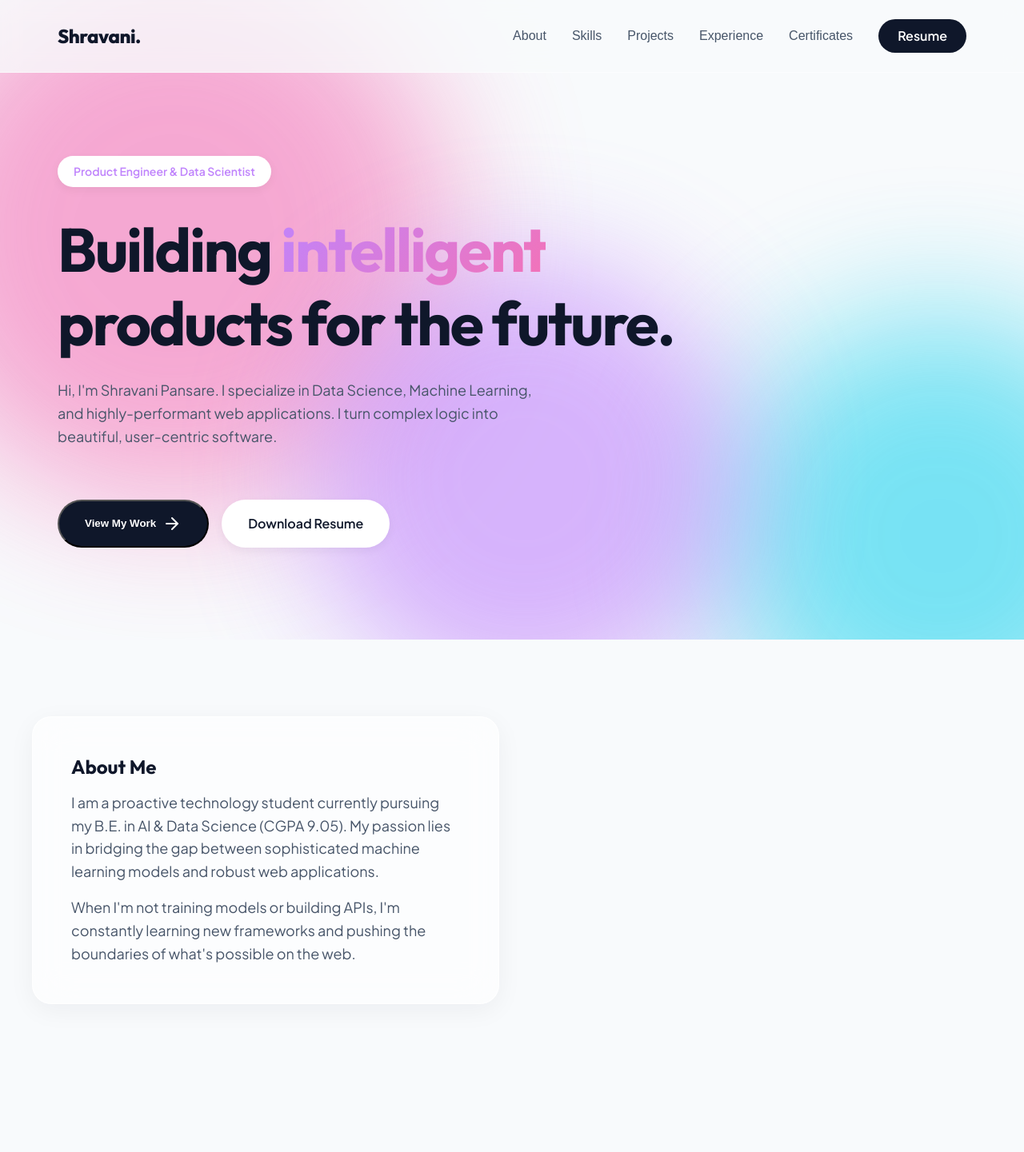
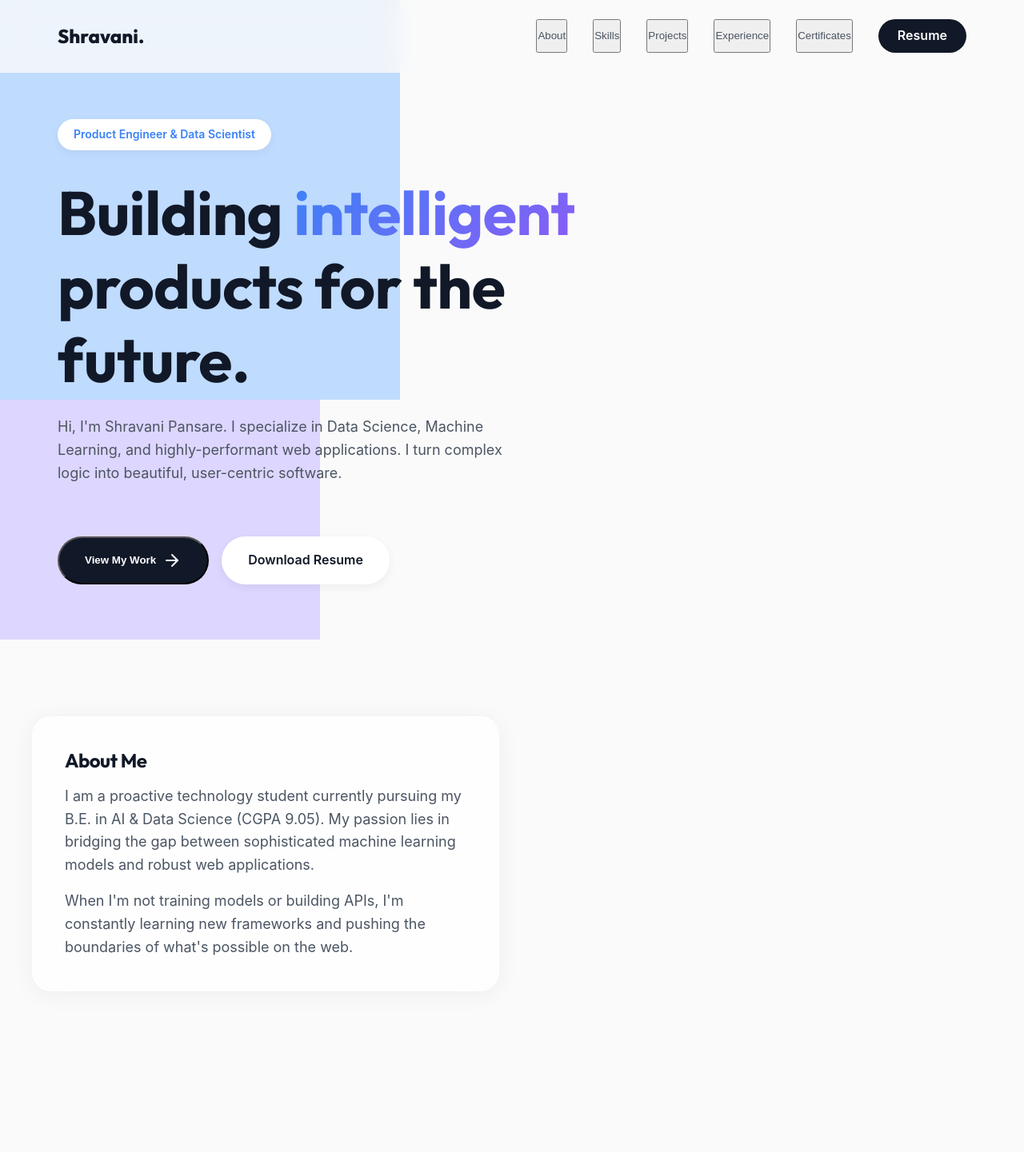
Before and after one commit to shravipansare/portfolio, a React (Vite) app: page / in a window 1280 px wide. Shown: the top 1441 px of the page at 80% size. Built offline with nearby package versions, Linux system fonts and the light colour scheme.

Commit message:
style: polish glassmorphism with premium typography and animations

```diff
--- a/src/index.css
+++ b/src/index.css
@@ -5,108 +5,74 @@
   --bg-color: #f8fafc;
 
   /* Deep Slate Text (No harsh black) */
-  --text-primary: #0f172a;
-  --text-secondary: #475569;
-  --text-muted: #94a3b8;
-
-  /* Vibrant Pastel Accents */
-  --accent-pink: #f472b6;
-  --accent-purple: #c084fc;
-  --accent-cyan: #22d3ee;
-
-  /* Glassmorphism Variables */
-  --glass-bg: rgba(255, 255, 255, 0.6);
-  --glass-border: rgba(255, 255, 255, 0.8);
-  --glass-shadow: 0 8px 32px rgba(15, 23, 42, 0.05);
+  --bg-color: #fafafa;
+  --glass-bg: rgba(255, 255, 255, 0.7);
+  --glass-border: rgba(255, 255, 255, 0.4);
+  --glass-highlight: rgba(255, 255, 255, 0.9);
+  --text-primary: #111827;
+  --text-secondary: #4b5563;
+  --accent-color: #3b82f6;
+  --accent-hover: #2563eb;
 }
 
 * {
-  box-sizing: border-box;
   margin: 0;
   padding: 0;
+  box-sizing: border-box;
 }
 
 body {
-  font-family: 'Plus Jakarta Sans', sans-serif;
   background-color: var(--bg-color);
   color: var(--text-primary);
+  font-family: 'Inter', sans-serif;
   line-height: 1.6;
-  -webkit-font-smoothing: antialiased;
   overflow-x: hidden;
   position: relative;
 }
 
-/* Ambient Animated Pastel Background */
+/* Global Styles & Ambience */
 .ambient-bg {
   position: fixed;
-  top: 0;
-  left: 0;
-  width: 100vw;
-  height: 100vh;
+  top: 0; left: 0; right: 0; bottom: 0;
   z-index: -1;
   overflow: hidden;
   background: var(--bg-color);
 }
 
-.orb {
+.ambient-orb {
   position: absolute;
   border-radius: 50%;
   filter: blur(80px);
   opacity: 0.6;
-  animation: float 20s infinite ease-in-out alternate;
+  animation: float 15s ease-in-out infinite;
 }
 
-.orb-1 {
-  width: 50vw;
-  height: 50vw;
-  background: var(--accent-pink);
-  top: -10%;
-  left: -10%;
-  animation-delay: 0s;
-}
-
-.orb-2 {
-  width: 40vw;
-  height: 40vw;
-  background: var(--accent-cyan);
-  bottom: -10%;
-  right: -10%;
-  animation-delay: -5s;
-}
-
-.orb-3 {
-  width: 45vw;
-  height: 45vw;
-  background: var(--accent-purple);
-  top: 40%;
-  left: 30%;
-  animation-delay: -10s;
-}
+.orb-1 { width: 500px; height: 500px; background: #bfdbfe; top: -10%; left: -10%; animation-delay: 0s; }
+.orb-2 { width: 400px; height: 400px; background: #ddd6fe; bottom: 10%; right: -5%; animation-delay: -5s; }
+.orb-3 { width: 600px; height: 600px; background: #fbcfe8; top: 40%; left: 40%; animation-delay: -10s; }
 
 @keyframes float {
-  0% { transform: translate(0, 0) scale(1); }
-  50% { transform: translate(5%, 10%) scale(1.1); }
-  100% { transform: translate(-5%, -5%) scale(0.9); }
+  0%, 100% { transform: translate(0, 0) scale(1); }
+  33% { transform: translate(30px, -50px) scale(1.05); }
+  66% { transform: translate(-20px, 20px) scale(0.95); }
 }
 
 /* Typography */
 h1, h2, h3, h4, h5, h6 {
   font-family: 'Outfit', sans-serif;
-  font-weight: 700;
+  letter-spacing: -0.5px;
   color: var(--text-primary);
   line-height: 1.2;
 }
 
 h1 {
   font-size: clamp(3rem, 6vw, 5rem);
-  letter-spacing: -0.03em;
   margin-bottom: 1.5rem;
 }
 
 h2 {
   font-size: clamp(2rem, 4vw, 3rem);
   margin-bottom: 2rem;
-  letter-spacing: -0.02em;
 }
 
 h3 {
@@ -120,7 +86,7 @@ p {
 }
 
 .gradient-text {
-  background: linear-gradient(135deg, var(--accent-purple), var(--accent-pink));
+  background: linear-gradient(135deg, var(--accent-color), #8b5cf6);
   -webkit-background-clip: text;
   -webkit-text-fill-color: transparent;
   background-clip: text;
@@ -140,18 +106,19 @@ p {
 /* Glassmorphism Components */
 .glass-panel {
   background: var(--glass-bg);
-  backdrop-filter: blur(24px);
-  -webkit-backdrop-filter: blur(24px);
+  backdrop-filter: blur(20px);
+  -webkit-backdrop-filter: blur(20px);
   border: 1px solid var(--glass-border);
+  border-top: 1px solid var(--glass-highlight);
   border-radius: 24px;
-  padding: 3rem;
-  box-shadow: var(--glass-shadow);
-  transition: transform 0.3s ease, box-shadow 0.3s ease;
+  padding: 2.5rem;
+  box-shadow: 0 4px 30px rgba(0, 0, 0, 0.05);
+  transition: transform 0.3s cubic-bezier(0.16, 1, 0.3, 1), box-shadow 0.3s ease;
 }
 
 .glass-panel:hover {
   transform: translateY(-5px);
-  box-shadow: 0 20px 40px rgba(15, 23, 42, 0.08);
+  box-shadow: 0 15px 35px rgba(0, 0, 0, 0.08);
 }
 
 .cert-image {
@@ -179,9 +146,9 @@ nav {
   width: 100%;
   padding: 1.5rem 0;
   z-index: 50;
-  background: rgba(248, 250, 252, 0.8);
+  background: rgba(250, 250, 250, 0.8);
   backdrop-filter: blur(12px);
-  border-bottom: 1px solid rgba(255,255,255,0.5);
+  border-bottom: 1px solid var(--glass-border);
   transition: all 0.3s ease;
 }
 
@@ -197,7 +164,6 @@ nav {
   font-weight: 800;
   color: var(--text-primary);
   text-decoration: none;
-  letter-spacing: -0.02em;
 }
 
 .nav-links {
@@ -209,15 +175,11 @@ nav {
   color: var(--text-secondary);
   text-decoration: none;
   font-weight: 500;
-  font-size: 1rem;
   transition: color 0.3s;
-  background: none;
-  border: none;
-  cursor: pointer;
 }
 
 .nav-link:hover {
-  color: var(--accent-purple);
+  color: var(--accent-color);
 }
 
 /* Hero Section */
@@ -239,7 +201,7 @@ nav {
   border-radius: 999px;
   font-weight: 600;
   font-size: 0.875rem;
-  color: var(--accent-purple);
+  color: var(--accent-color);
   margin-bottom: 2rem;
   box-shadow: 0 4px 12px rgba(0,0,0,0.05);
 }
@@ -272,19 +234,21 @@ nav {
 /* Tags & Buttons */
 .tags {
   display: flex;
+  gap: 0.5rem;
   flex-wrap: wrap;
-  gap: 0.5rem;
   margin-top: 1.5rem;
+  margin-bottom: 1.5rem;
 }
 
 .tag {
-  font-size: 0.75rem;
+  background: rgba(255, 255, 255, 0.8);
+  border: 1px solid var(--glass-border);
+  color: var(--text-primary);
+  padding: 0.35rem 1rem;
+  border-radius: 999px;
+  font-size: 0.85rem;
   font-weight: 600;
-  padding: 0.4rem 1rem;
-  background: white;
-  color: var(--accent-purple);
-  border-radius: 999px;
-  box-shadow: 0 2px 8px rgba(0,0,0,0.05);
+  box-shadow: 0 2px 10px rgba(0,0,0,0.02);
 }
 
 .btn-primary {
```
